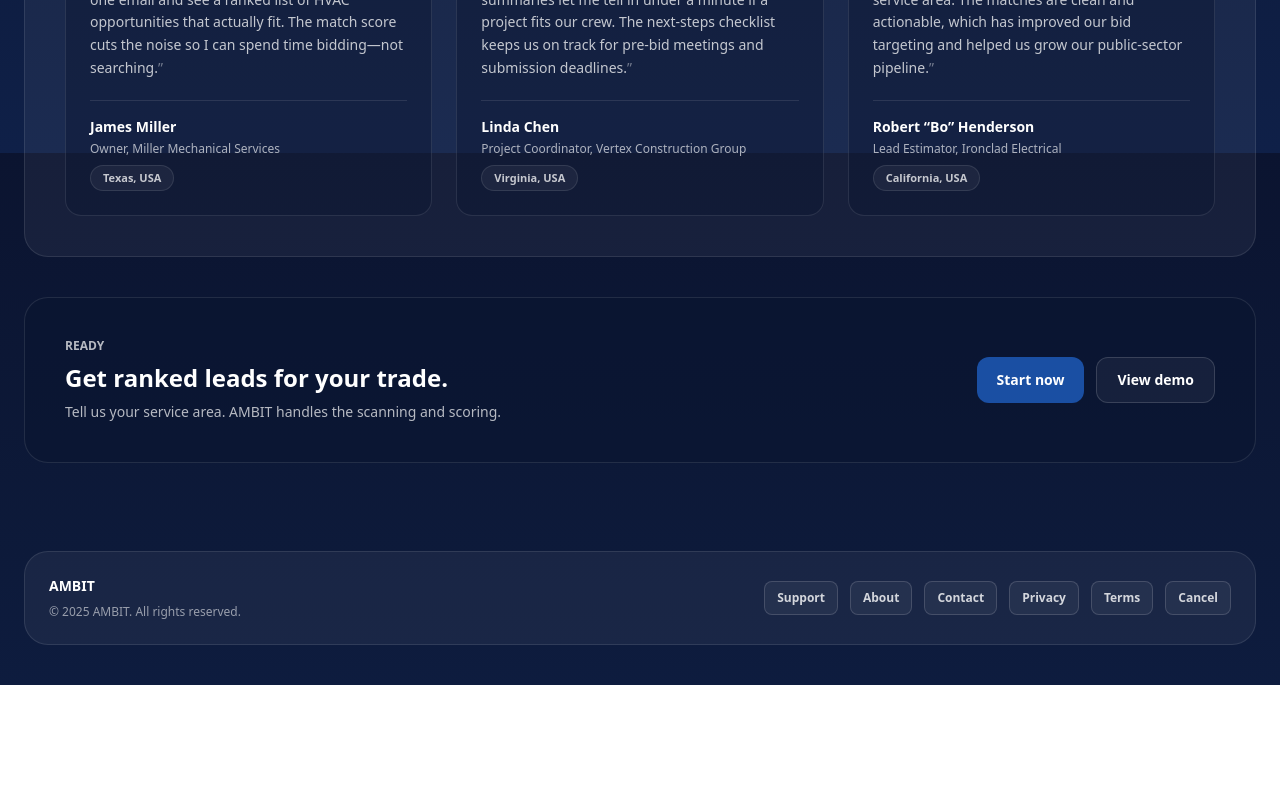
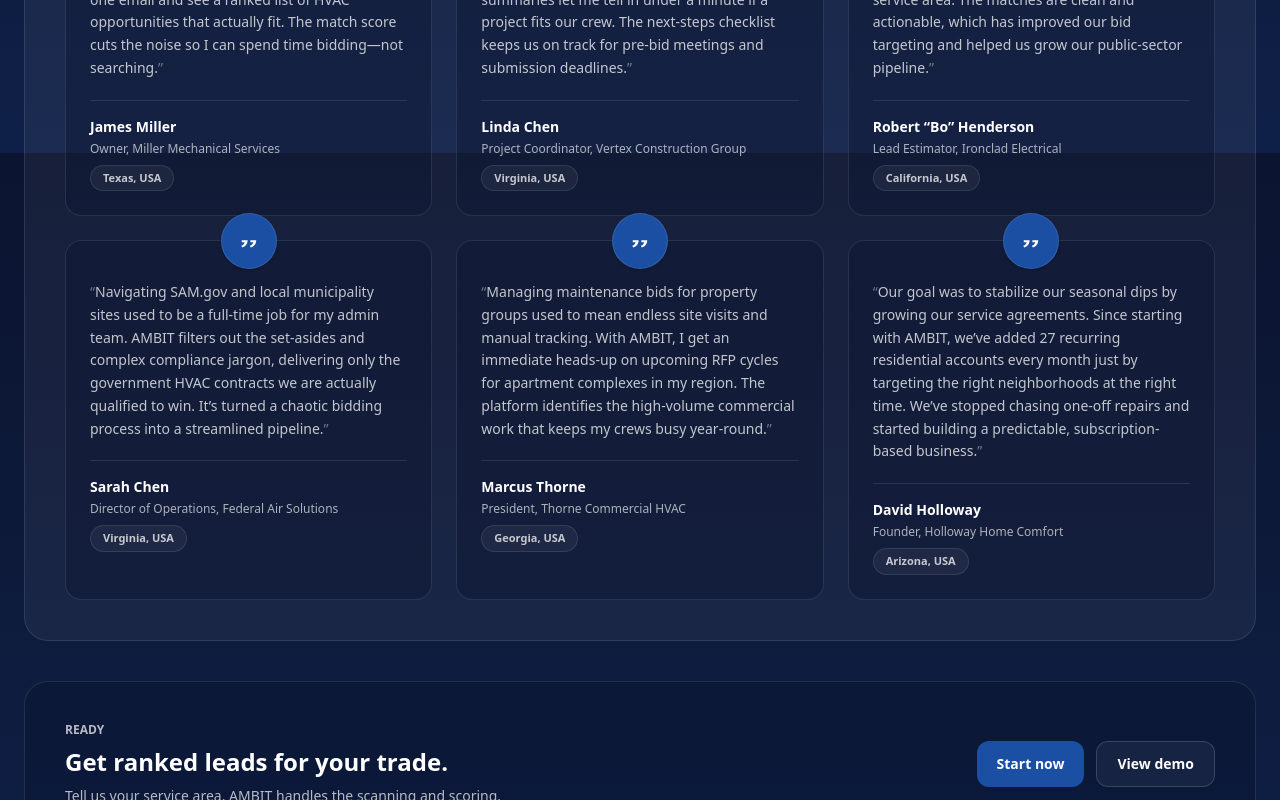
Before and after one commit to seansevrix/ambit, a Next.js app: page /testimonials in a window 1280 px wide. Shown: the part 647-1447 px from the top of the page. Before the commit the page ends 1332 px from the top, so only its background shows below. Built offline with nearby package versions, Linux system fonts and the light colour scheme.

Commit message:
Add 3 more testimonials

```diff
--- a/app/testimonials/page.tsx
+++ b/app/testimonials/page.tsx
@@ -28,6 +28,29 @@
     title: "Lead Estimator, Ironclad Electrical",
     location: "California, USA",
   },
+
+  // ✅ NEW 3 (added below the current ones)
+  {
+    quote:
+      "Navigating SAM.gov and local municipality sites used to be a full-time job for my admin team. AMBIT filters out the set-asides and complex compliance jargon, delivering only the government HVAC contracts we are actually qualified to win. It’s turned a chaotic bidding process into a streamlined pipeline.",
+    name: "Sarah Chen",
+    title: "Director of Operations, Federal Air Solutions",
+    location: "Virginia, USA",
+  },
+  {
+    quote:
+      "Managing maintenance bids for property groups used to mean endless site visits and manual tracking. With AMBIT, I get an immediate heads-up on upcoming RFP cycles for apartment complexes in my region. The platform identifies the high-volume commercial work that keeps my crews busy year-round.",
+    name: "Marcus Thorne",
+    title: "President, Thorne Commercial HVAC",
+    location: "Georgia, USA",
+  },
+  {
+    quote:
+      "Our goal was to stabilize our seasonal dips by growing our service agreements. Since starting with AMBIT, we’ve added 27 recurring residential accounts every month just by targeting the right neighborhoods at the right time. We’ve stopped chasing one-off repairs and started building a predictable, subscription-based business.",
+    name: "David Holloway",
+    title: "Founder, Holloway Home Comfort",
+    location: "Arizona, USA",
+  },
 ];
 
 export default function TestimonialsPage() {
@@ -54,8 +77,8 @@
             </h1>
 
             <p className="mt-2 max-w-2xl text-sm text-white/70">
-              Short, clear feedback from businesses using AMBIT to find and act on government
-              opportunities faster.
+              Short, clear feedback from businesses using AMBIT to find and act
+              on government opportunities faster.
             </p>
           </div>
 
@@ -78,14 +101,15 @@
           </div>
           <div className="mx-auto mt-2 h-[2px] w-16 rounded-full bg-white/30" />
           <p className="mx-auto mt-3 max-w-2xl text-sm text-white/70">
-            No fluff. Just what contractors care about: relevance, clarity, and speed.
+            No fluff. Just what contractors care about: relevance, clarity, and
+            speed.
           </p>
         </div>
 
         <div className="mt-10 grid gap-6 lg:grid-cols-3">
           {TESTIMONIALS.map((t) => (
             <div
-              key={t.name}
+              key={`${t.name}-${t.location}`}
               className="relative rounded-2xl border border-white/10 bg-[#0B1430]/40 px-6 pb-6 pt-10"
             >
               <div className="absolute -top-7 left-1/2 -translate-x-1/2">
@@ -123,7 +147,8 @@
               Get ranked leads for your trade.
             </h2>
             <p className="mt-2 text-sm text-white/70">
-              Tell us your service area. AMBIT handles the scanning and scoring.
+              Tell us your service area. AMBIT handles the scanning and
+              scoring.
             </p>
           </div>
 
```
